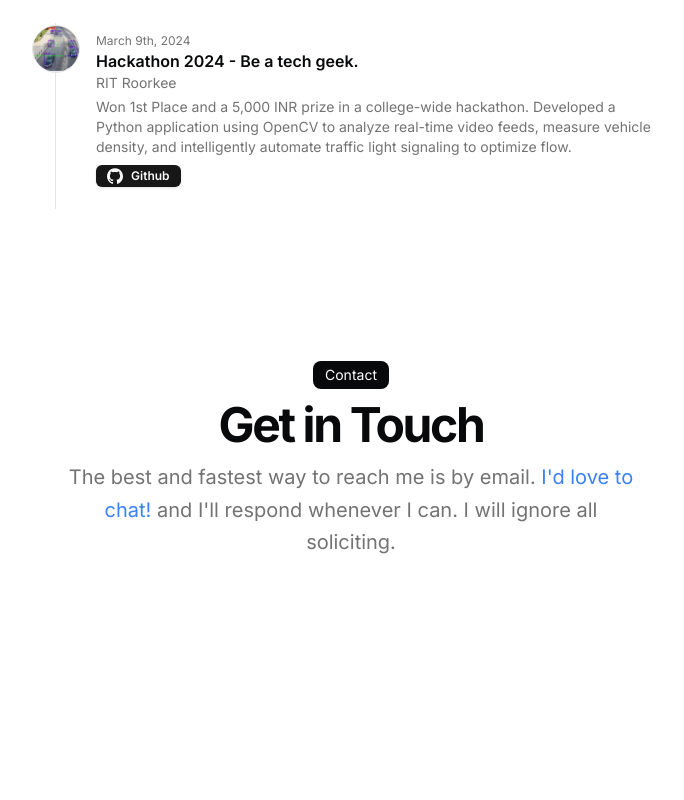
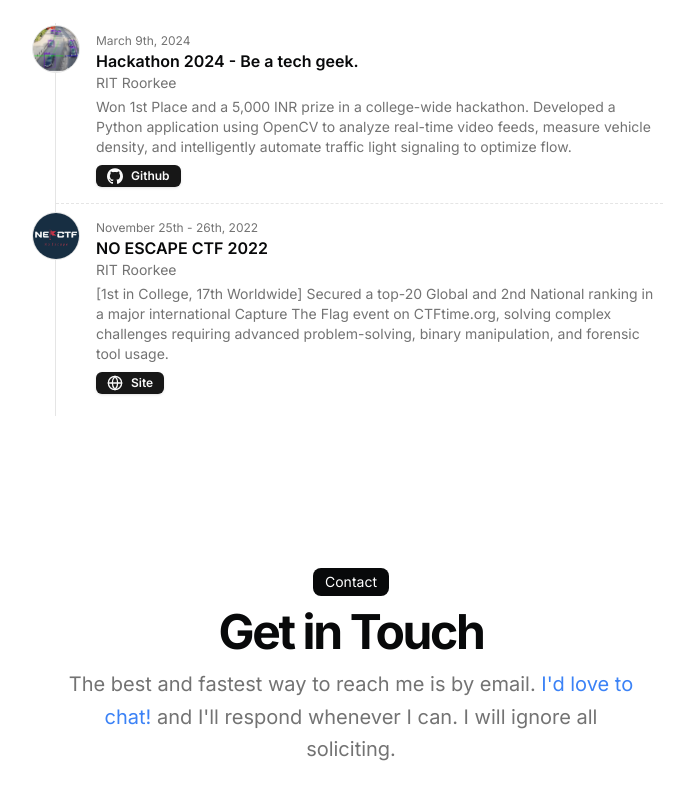
Before and after one commit to ShenLongVansh/portfolio, a Next.js app: page / in a window 1280 px wide. Shown: the part 1736-2536 px from the top of the page, without its empty margins (289-973 px from the left). Before the commit the page ends 2445 px from the top, so only its background shows below. Built offline with nearby package versions, Linux system fonts and the light colour scheme.

Commit message:
Checking Build status

```diff
--- a/src/data/resume.tsx
+++ b/src/data/resume.tsx
@@ -105,6 +105,7 @@ summary:
       video: "", // will work using s3 bucket in the future
     },
   ],
+
   hackathons: [
     {
       title: "Hackathon 2024 - Be a tech geek.",
@@ -120,5 +121,21 @@ summary:
           icon: <Icons.github className="h-4 w-4" />,
           href: "https://github.com/ShenLongVansh/Traffic-Detection-",
         },]
+    },
+
+    {
+      title: "NO ESCAPE CTF 2022",
+      dates: "November 25th - 26th, 2022",
+      location: "RIT Roorkee",
+      description:
+        "[1st in College, 17th Worldwide] Secured a top-20 Global and 2nd National ranking in a major international Capture The Flag event on CTFtime.org, solving complex challenges requiring advanced problem-solving, binary manipulation, and forensic tool usage.",
+      image:
+        "./hackathon-CTF.png",
+          links: [
+        {
+          title: "Site",
+          icon: <Icons.globe className="h-4 w-4" />,
+          href: "https://ctftime.org/team/3055",
+        },]
     }, ]
 } as const;
```
Also changed, not shown: public/hackathon-CTF.png (added).
